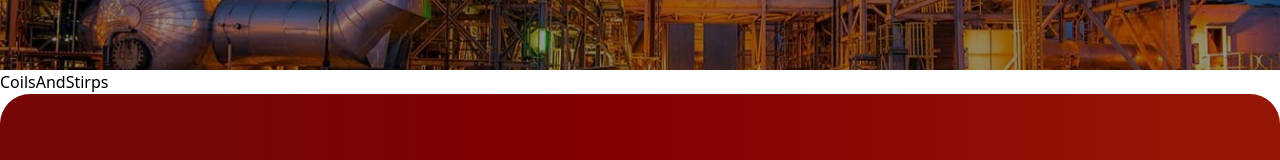
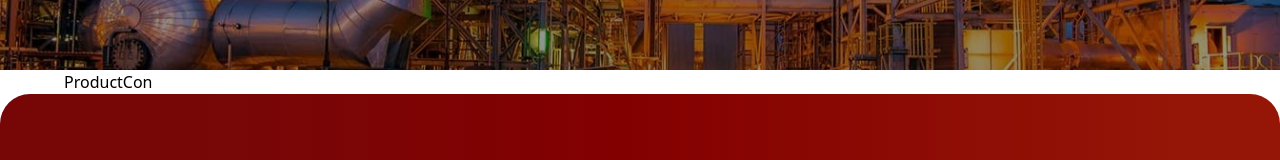
Before and after one commit to Lalitkumar6458/marutisteelalloys, a Next.js app: page /product/CoilsAndStirps in a window 1280 px wide. Shown: the part 340-500 px from the top of the page. Built offline with nearby package versions, Linux system fonts and the light colour scheme; a web font is replaced by a local one.

Commit message:
product component create

```diff
--- /dev/null
+++ b/components/Product/ProductCon.js
@@ -0,0 +1,9 @@
+import React from 'react'
+
+const ProductCon = () => {
+  return (
+    <div>ProductCon</div>
+  )
+}
+
+export default ProductCon
--- a/pages/product/[productname].js
+++ b/pages/product/[productname].js
@@ -2,6 +2,7 @@ import React from 'react'
 import { useRouter } from 'next/router';
 import PageHeading from '@/components/Base/PageHeading';
 import img from "../../public/Images/productImg.jpeg"
+import ProductCon from '@/components/Product/ProductCon';
 const productname= () => {
     const router = useRouter();
     const { productname} = router.query;
@@ -21,10 +22,17 @@ else{
 
   return (
     <div>
-    <PageHeading heading={heading} img={img} bredcurm="Product"/>
-    <h1>{productname}</h1>
+      <PageHeading heading={heading} img={img} bredcurm="Product" />
+      <div className="grid grid-cols-4 px-[5%]">
+        <div className=" col-span-3">
+          <ProductCon />
+        </div>
+        <div className="">
+
+        </div>
+      </div>
     </div>
-  )
+  );
 }
 
 export default productname
```
